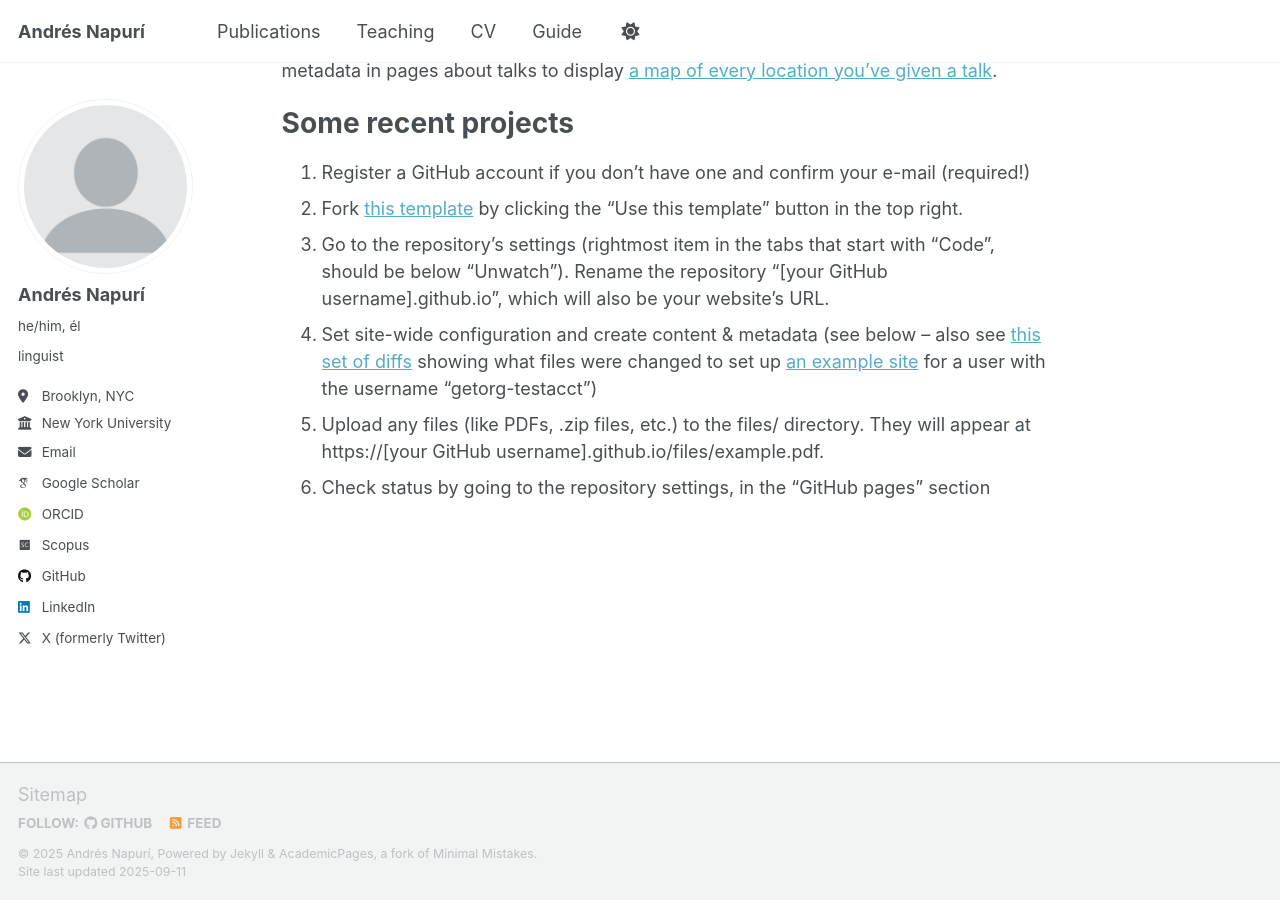
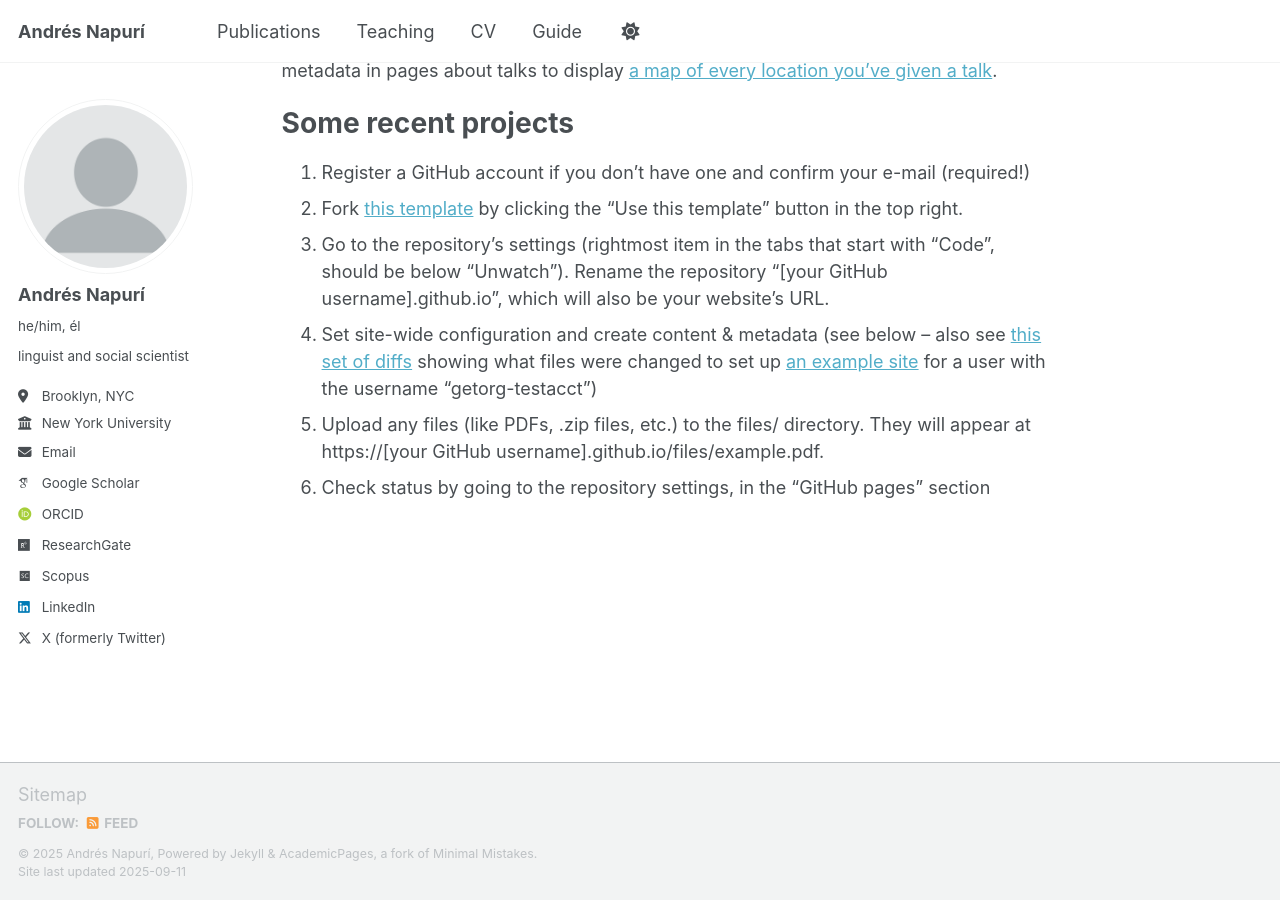
Before and after one commit to andresnapuri/andresnapuri.github.io, a Jekyll site: the page built from _pages/about.md, in a window 1280 px wide and 900 px high, scrolled down 800 px. Built offline with Jekyll 4.4.1, drawn with Linux system fonts in a browser that asks for light colours; some web fonts are replaced; a script that is not in the unit is left out; part of the change alters nothing that is shown.

Commit message:
Update _config.yml

```diff
--- a/_config.yml
+++ b/_config.yml
@@ -12,7 +12,7 @@ site_theme               : "default" # Currently available options are "default"
 title                    : "Andrés Napurí"
 title_separator          : "-"
 name                     : &name "Andrés Napurí"
-description              : &description "Your Name's academic portfolio"   # Update this with a general description of your site, this is the default if not overridden by a page
+description              : &description "Andrés Napurí's academic portfolio"   # Update this with a general description of your site, this is the default if not overridden by a page
 url                      : https://academicpages.github.io # The base hostname & protocol for your site e.g. "https://[your GitHub username].github.io",
                                                            # or if you already have some other page hosted on Github then use "https://[your GitHub username].github.io/[Your Repo Name]"
 baseurl                  : "" # the subpath of your site, e.g. "/blog"
@@ -26,7 +26,7 @@ author:
   avatar           : "profile.png"
   name             : "Andrés Napurí"
   pronouns         : "he/him, él"
-  bio              : "linguist"
+  bio              : "linguist and social scientist"
   location         : "Brooklyn, NYC"
   employer         : "New York University"
   uri              : #
@@ -41,14 +41,14 @@ author:
   orcid            : "http://orcid.org/0000-0003-1103-572X"
   semantic         : # URL
   pubmed           : # URL
-  researchgate     : # URL
+  researchgate     : "https://www.researchgate.net/profile/Andres-Napuri-3"
   scopus           : "https://www.scopus.com/authid/detail.uri?authorId=57204018457"
 
   # Repositories and software development
   bitbucket        : # Username - Update with your username on the site
   codepen          : # Username
   dribbble         : # Username
-  github           : "academicpages"
+  github           : # Username
   kaggle           : # Username
   stackoverflow    : # User number or user number and name (i.e., use "1" or "1/jeff-atwood")
 
```
